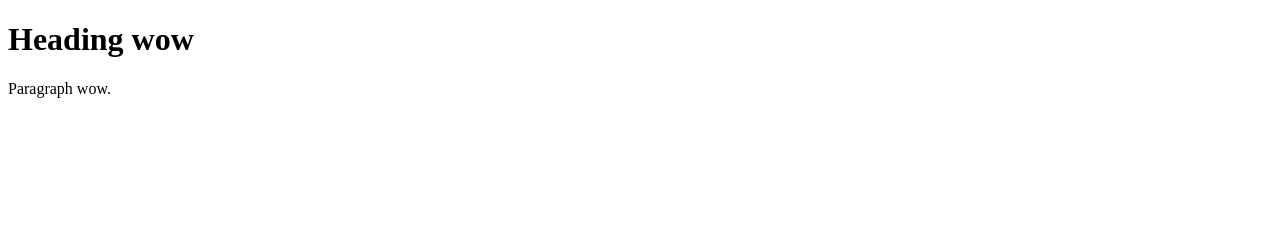
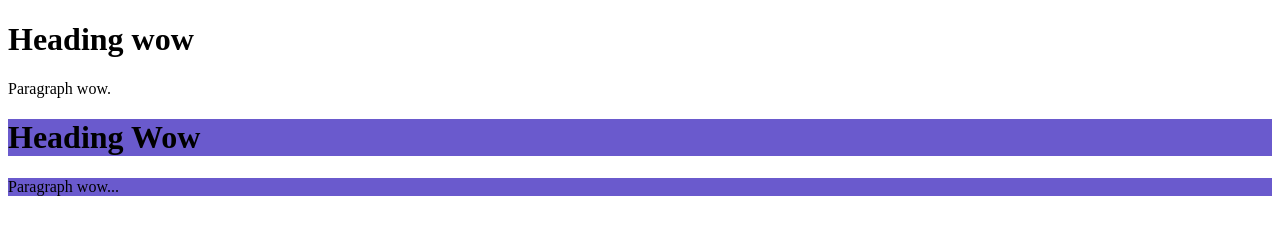
Before and after one commit to zoezoz/zoezoz.github.io, a plain HTML site: page index.html in a window 1280 px wide. Drawn offline with Linux system fonts and the light colour scheme.

Commit message:
Update index.html

```diff
--- a/index.html
+++ b/index.html
@@ -7,3 +7,5 @@
 
 </body>
 </html>
+<h1 style="background-color:SlateBlue;">Heading Wow</h1>
+<p style="background-color:SLateBlue;">Paragraph wow...</p>
```
